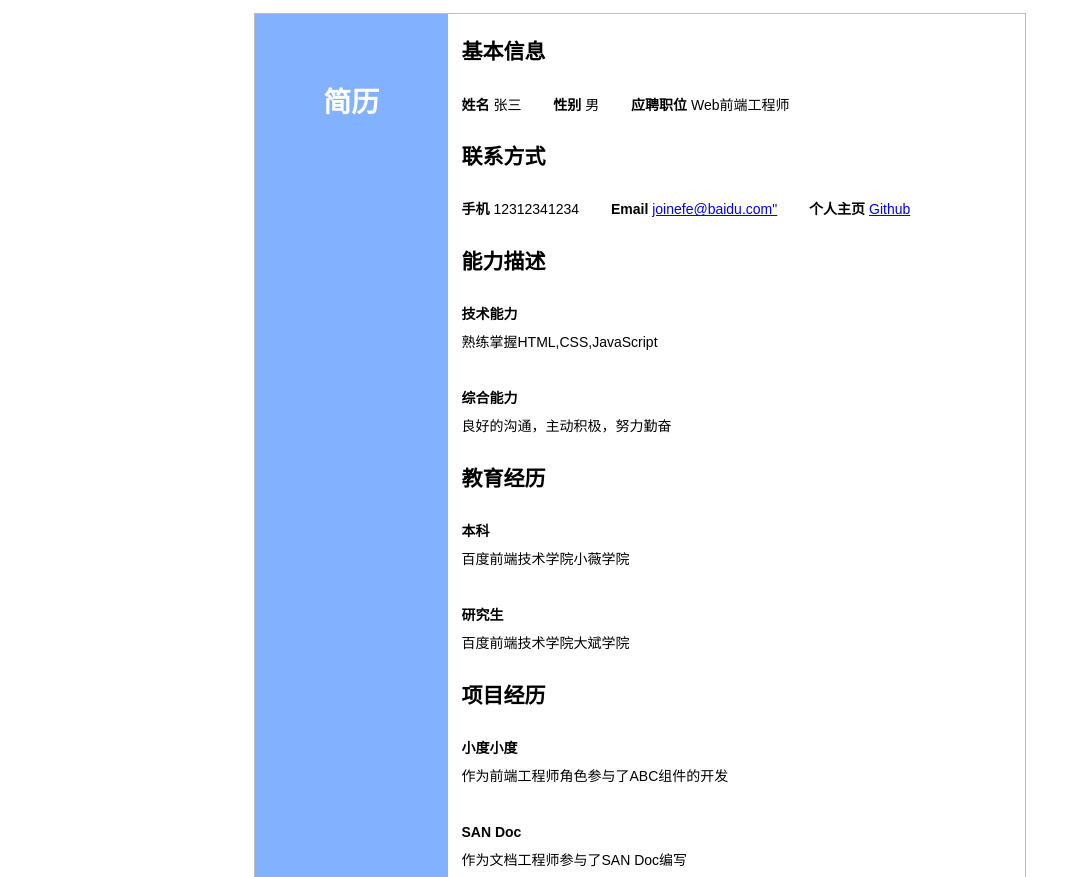
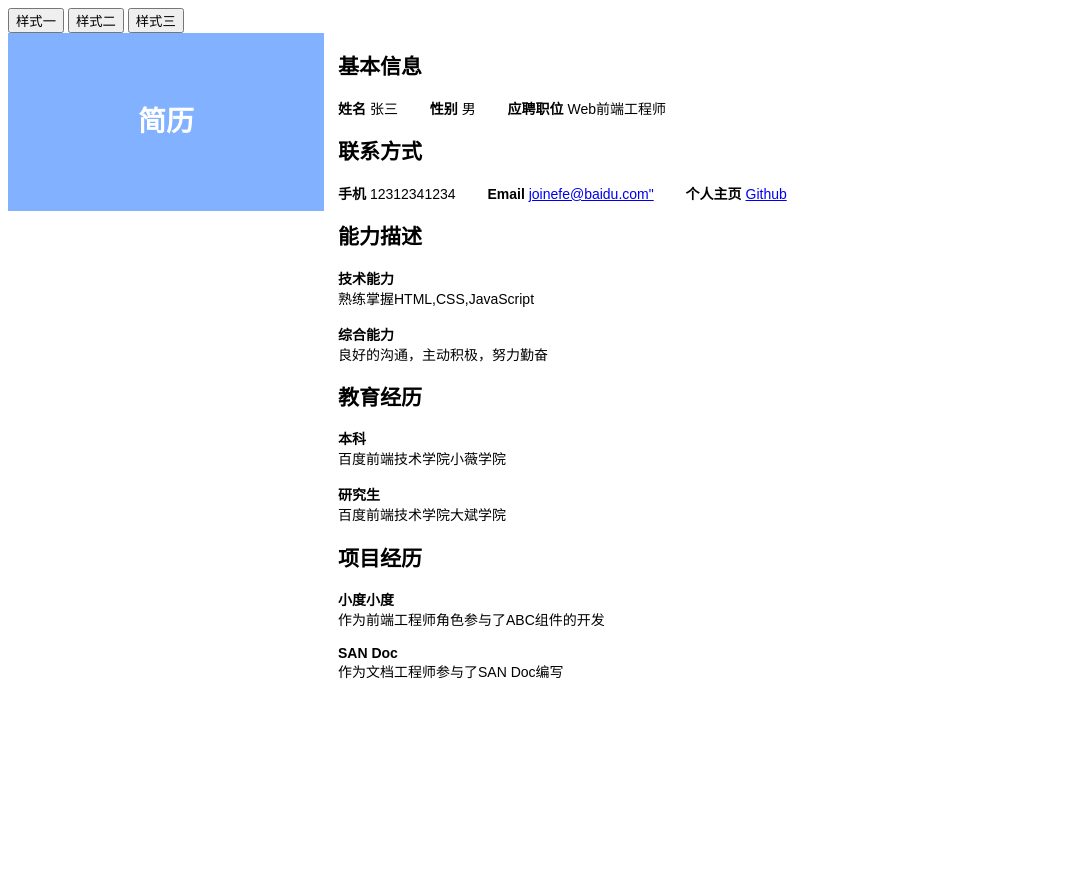
Before and after one commit to YuanH029/firs-test, a plain HTML site: page index.html in a window 1280 px wide. Shown: the top 877 px of the page, without its empty margins (0-1081 px from the left). After the commit the page ends 800 px from the top, so only its background shows below. Drawn offline with Linux system fonts and the light colour scheme.

Commit message:
StyleButton
增加样式切换按钮

```diff
--- a/css/style_1.css
+++ b/css/style_1.css
@@ -7,7 +7,7 @@ html {
     color: black;
 }
 /*设置简历总体布局大小、外框风格*/
-body {
+.container {
     margin: 1% auto;
     padding-left: 2em;
     border: 1px solid #BDBDBD;
--- a/css/style_2.css
+++ b/css/style_2.css
@@ -7,7 +7,7 @@ html {
     color: black;
 }
 /*设置简历总体布局大小、外框风格*/
-body {
+.container {
     margin: 1% auto;
     border: 1px solid #BDBDBD;
     height: 80em;
--- a/css/style_3.css
+++ b/css/style_3.css
@@ -7,10 +7,9 @@ html {
     font-family: sans-serif;
 }
 /*设置简历总体布局大小、外框风格*/
-body {
-    diaplay:table;
-    height: 40em;
-    width: 45em;
+.container {
+    display:table;
+    width: 70%;
     border: 1px solid gray;
     margin: 1% auto;
     line-height: 2;
@@ -23,7 +22,7 @@ body {
 .title {
   display: inline-block;
   width: 100%;
-  height: 15%;
+  line-height: 1;
   background-color: #9E9E9E;
   color: #FFFFFF;
 }
--- a/index.html
+++ b/index.html
@@ -12,6 +12,12 @@
     </head>
 
     <body>
+    	<section class="choice">
+    		<button>样式一</button>
+    		<button>样式二</button>
+    		<button>样式三</button>
+    	</section>
+      <div calss="container">
     	<div class="title">
     	    <h1>简历</h1>
     	</div>
@@ -89,5 +95,17 @@
           </div>
     	  </div>
       </div>
+  </div>
+<!--非原创，用于显示不同样式，参考：https://github.com/AssassinZed/IFE2018/tree/master/Academy1/Day5-6/src-->
+    <script>
+        var link = document.querySelector('link');
+        var buttonList = document.querySelectorAll('button');
+        buttonList.forEach(function (value, index) {
+            value.onclick = function () {
+                link.href = './css/style_' + (index + 1) + '.css'  // () is necessary
+            }
+        })
+    </script>
+
     </body>
 </html>
```
Lines whose indentation alone changed are shown as unchanged.
